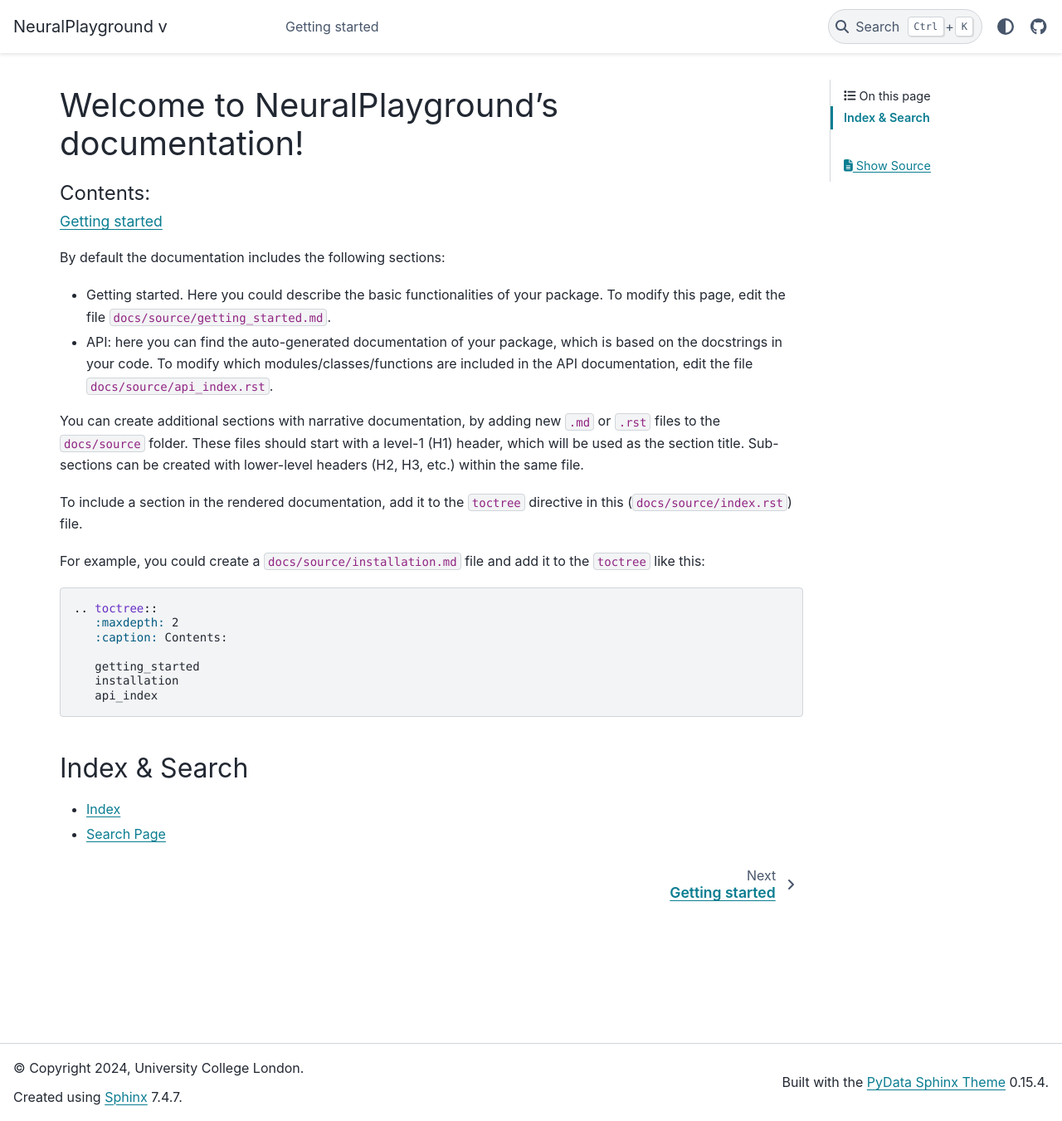
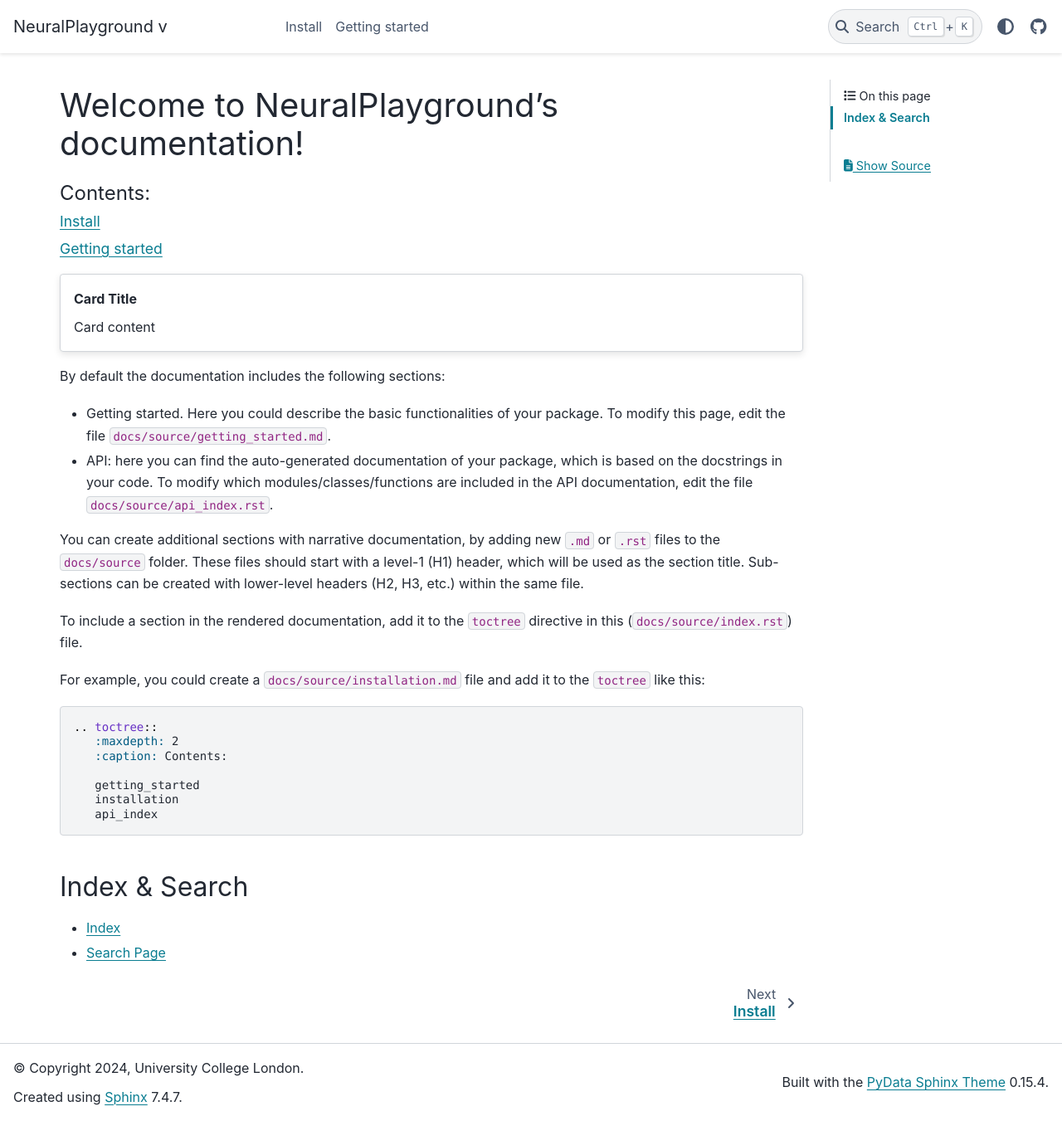
Before and after one commit to SainsburyWellcomeCentre/NeuralPlayground, a Sphinx documentation site: the page built from docs/source/index.rst, in a window 1280 px wide and 1351 px high. Shown: the whole window at 83% size. Built offline with Sphinx 7.4.7 and the PyData theme 0.15.4, drawn with Linux system fonts in a browser that asks for light colours; pages that are not in the unit, such as notebooks, are missing from menus; the version number could not be read and is left out.

```diff
--- a/docs/requirements.txt
+++ b/docs/requirements.txt
@@ -5,4 +5,5 @@ pydata-sphinx-theme
 setuptools-scm
 sphinx
 sphinx-autodoc-typehints
+sphinx-design
 sphinx-sitemap
--- a/docs/source/conf.py
+++ b/docs/source/conf.py
@@ -44,6 +44,7 @@ extensions = [
     "sphinx_sitemap",
     "myst_parser",
     "nbsphinx",
+    "sphinx_design",
 ]
 
 # Configure the myst parser to enable cool markdown features
--- a/docs/source/index.rst
+++ b/docs/source/index.rst
@@ -10,8 +10,13 @@ Welcome to NeuralPlayground's documentation!
    :maxdepth: 2
    :caption: Contents:
 
+   installation
    getting_started
    api_index
+
+.. card:: Card Title
+
+    Card content
 
 By default the documentation includes the following sections:
 
--- /dev/null
+++ b/docs/source/installation.md
@@ -0,0 +1,3 @@
+# Install
+
+Do something.
```
Also changed, not shown: docs/source/getting_started.md (+1 -1 lines).
